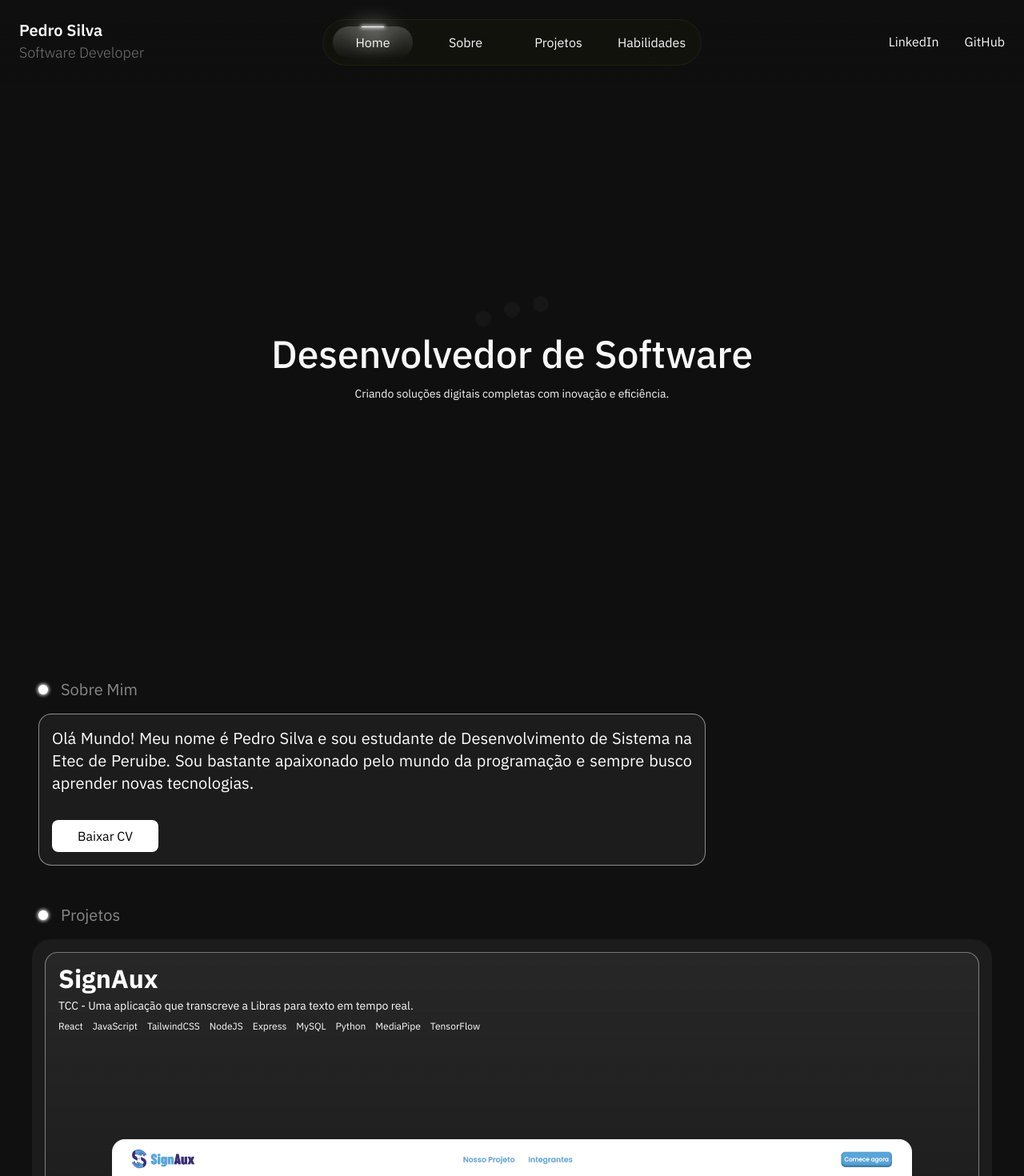
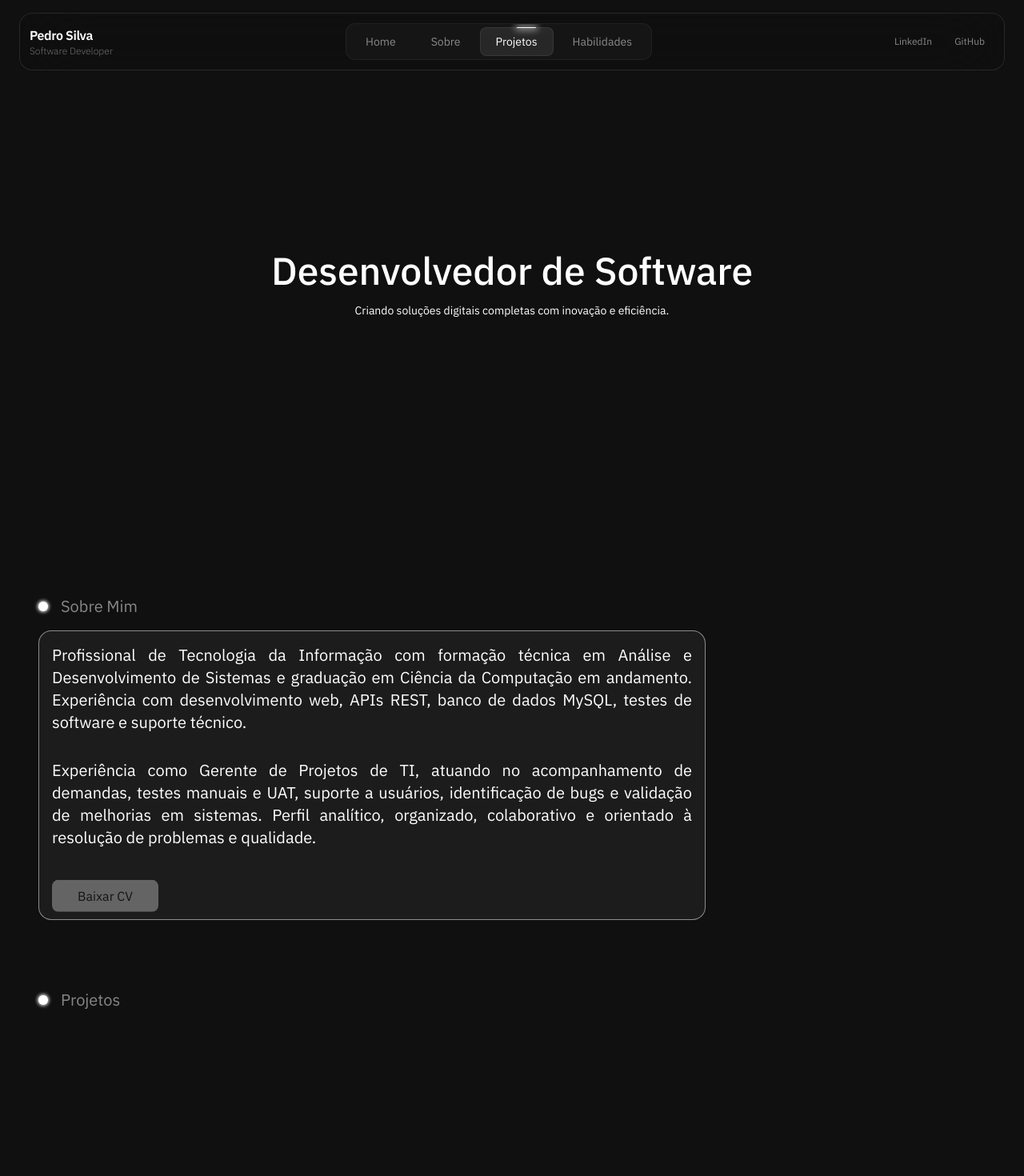
Before and after one commit to GDF97/gdf97-portfolio, a React (Vite) app: page / in a window 1280 px wide. Shown: the top 1470 px of the page at 80% size. Built offline with nearby package versions, Linux system fonts and the light colour scheme.

Commit message:
feat: Adicionando novo projeto; style: Novas animações com o framer motion

```diff
--- a/src/App.jsx
+++ b/src/App.jsx
@@ -1,18 +1,46 @@
-import { Link } from "react-router-dom";
+import { motion } from "framer-motion";
 import Header from "./components/Header";
 import ProjectCard from "./components/ProjectCard";
 import { useEffect, useState } from "react";
 import SkillCard from "./components/SkillCard";
-import Loader from "./components/Loader";
-import restapicountries from "./assets/restapicountries.png";
+import blogbanner from "./assets/blogbanner.png";
 import vfv from "./assets/vfv.png";
 import signaux from "./assets/signaux.png";
 import frontendmentor from "./assets/frontendmentor.png";
+import About from "./components/About";
+import TypeWwriter from "./components/TypeWriter";
 
 function App() {
+  const [startHeaderTyping, setStartHeaderTyping] = useState(false);
+  const [firstHeaderFinished, setFirstHeaderFinished] = useState(false);
+  const [secondHeaderFinished, setSecondHeaderFinished] = useState(false);
+
+  const containerVariants = {
+    hidden: {},
+    visible: {
+      transition: {
+        staggerChildren: 0.08,
+      },
+    },
+  };
+
+  const liItemVariants = {
+    hidden: {
+      opacity: 0,
+      x: -20,
+    },
+    visible: {
+      opacity: 1,
+      x: 0,
+      transition: {
+        duration: 0.4,
+        ease: "easeOut",
+      },
+    },
+  };
+
   const [projects, setProject] = useState([
     {
-      id: 1,
       name: "SignAux",
       s_description:
         "TCC - Uma aplicação que transcreve a Libras para texto em tempo real.",
@@ -31,7 +59,13 @@ function App() {
       url: "https://github.com/signaux-devs",
     },
     {
-      id: 2,
+      name: "Blog97 GDF",
+      s_description: "Blog pessoal inspirado no famoso site MySpace",
+      stack: ["HTML", "CSS", "PHP", "MYSQL"],
+      img: blogbanner,
+      url: "https://blog97gdf.com.br/",
+    },
+    {
       name: "VintageFilmVault",
       s_description: "Uma locadora de filmes antigos",
       stack: [
@@ -47,7 +81,6 @@ function App() {
       url: "https://github.com/GDF97/VintageFilmVault-frontend",
     },
     {
-      id: 3,
       name: "GoodMovies97",
       s_description:
         "Site no qual é possível realizar uma busca de informações de um determinado filme",
@@ -56,15 +89,6 @@ function App() {
       url: "https://github.com/GDF97/good-movie-97",
     },
     {
-      id: 4,
-      name: "Rest API Countries",
-      s_description: "Site que utiliza uma API que mostra os países do mundo",
-      stack: ["React", "TypeScript", "SCSS"],
-      img: restapicountries,
-      url: "https://rest-api-countries-iota.vercel.app/",
-    },
-    {
-      id: 5,
       name: "FrontEndMentor projects",
       s_description: "Site que mostra todos os meus projetos do FrontEndMentor",
       stack: ["React", "CSS"],
@@ -83,53 +107,49 @@ function App() {
   ]);
 
   const [hSkills, setHskills] = useState([
-    "HTML",
-    "CSS",
-    "SCSS",
-    "JavaScript",
     "TypeScript",
     "PHP",
-    "C#",
+    "TailwindCSS",
     "Python",
-    "TailwindCSS",
     "ReactJS",
+    "Laravel",
     "NextJS",
-    "MySQL",
     "NodeJS",
     "ExpressJS",
-    "VSCode",
-    "Visual Studio",
-    "NeoVim",
+    "MySQL",
     "Git",
-    "GitHub",
     "Figma",
   ]);
 
-  const [loader, setLoader] = useState(true);
-
-  useEffect(() => {
-    setTimeout(() => {
-      setLoader(false);
-    }, 8000);
-  }, []);
-
   return (
     <div className={`w-full relative `}>
-      {loader && <Loader />}
       <Header />
 
       <main className="w-full min-h-screen pt-4 px-4 lg:px-12 pb-24 flex flex-col gap-12 font-ibm relative 2xl:px-24 md:pb-48 ">
-        <section
+        <motion.section
           className="w-full min-h-[85vh] flex items-center justify-center flex-col text-center gap-4 relative"
           id="home"
+          onViewportEnter={() => setStartHeaderTyping(true)}
         >
           <h1 className="text-2xl sm:text-5xl text-white ibm-plex-sans-medium">
-            Desenvolvedor de Software
+            <TypeWwriter
+              text={"Desenvolvedor de Software"}
+              speed={15}
+              start={startHeaderTyping}
+              onComplete={() => setFirstHeaderFinished(true)}
+            />
           </h1>
           <p className="w-full text-sm xs:text-2xl text-white ibm-plex-sans-regular md:w-[500px]">
-            Criando soluções digitais completas com inovação e eficiência.
+            <TypeWwriter
+              text={
+                " Criando soluções digitais completas com inovação e eficiência."
+              }
+              speed={15}
+              start={firstHeaderFinished}
+              onComplete={() => setSecondHeaderFinished(true)}
+            />
           </p>
-        </section>
+        </motion.section>
         <section className="w-full flex flex-col gap-4" id="about">
           <div className="flex items-center gap-4">
             <div className="w-[12px] h-[12px] bg-white shadow-[0_0_4px_1px_#FFF] rounded-full"></div>
@@ -137,26 +157,8 @@ function App() {
               Sobre Mim{" "}
             </h1>
           </div>
-          <div className="w-full flex flex-col gap-2 text-white">
-            <div className="w-full md:w-fit flex flex-col gap-8 p-2 items-start border border-[#FFFFFF80] rounded-2xl bg-[#FFFFFF0D] md:p-4">
-              <p className="w-full text-base lg:w-[600px] xl:w-[800px] md:text-xl text-justify">
-                {" "}
-                Olá Mundo! Meu nome é Pedro Silva e sou estudante de
-                Desenvolvimento de Sistema na Etec de Peruibe. Sou bastante
-                apaixonado pelo mundo da programação e sempre busco aprender
-                novas tecnologias.{" "}
-              </p>
-              <a
-                href="/cv_pedro_silva.docx"
-                className="text-black rounded-lg px-2 lg:px-8 py-2 bg-white"
-                download
-              >
-                Baixar CV
-              </a>
-            </div>
-            {/* <Link to={"/about"} className="w-full lg:w-fit">
-              Ver mais sobre mim
-            </Link> */}
+          <div className="w-full min-h-[50vh] flex flex-col gap-2 text-white">
+            <About />
           </div>
         </section>
         <section className="w-full flex flex-col gap-4" id="projects">
@@ -180,18 +182,42 @@ function App() {
             </h1>
           </div>
           <div className="w-full flex flex-col items-center justify-center gap-8 text-white">
-            <div className="grid grid-cols-1 md:grid-cols-3 gap-4">
+            <motion.div
+              className="grid grid-cols-1 md:grid-cols-3 gap-4"
+              variants={containerVariants}
+              initial="hidden"
+              whileInView="visible"
+              viewport={{
+                once: true,
+                amount: 0.2,
+              }}
+            >
               {hSkills.map((s, index) => (
                 <SkillCard skill={s} key={index} />
               ))}
-            </div>
+            </motion.div>
             <div className="w-full xl:w-[900px] flex flex-col gap-4 items-start border border-[#ffffff50] rounded-2xl bg-[#ffffff05] p-4">
               <h1 className="text-xl text-[#ffffff50]">SoftSkills</h1>
-              <div className="w-full grid grid-cols-1 md:grid-cols-2 gap-2">
+              <motion.ul
+                className="w-full grid grid-cols-1 md:grid-cols-2 gap-2"
+                variants={containerVariants}
+                initial="hidden"
+                whileInView="visible"
+                viewport={{
+                  once: true,
+                  amount: 0.2,
+                }}
+              >
                 {softSkills.map((s, index) => (
-                  <li key={index}>{s}</li>
+                  <motion.li
+                    key={index}
+                    className="ml-4 list-disc"
+                    variants={liItemVariants}
+                  >
+                    {s}
+                  </motion.li>
                 ))}
-              </div>
+              </motion.ul>
             </div>
           </div>
         </section>
--- /dev/null
+++ b/src/components/About.jsx
@@ -0,0 +1,77 @@
+import { useState } from "react";
+import { motion } from "framer-motion";
+import Typewriter from "./TypeWriter";
+
+function About() {
+  const [startTyping, setStartTyping] = useState(false);
+  const [firstFinished, setFirstFinished] = useState(false);
+  const [secondFinished, setSecondFinished] = useState(false);
+
+  const text1 =
+    "Profissional de Tecnologia da Informação com formação técnica em Análise e Desenvolvimento de Sistemas e graduação em Ciência da Computação em andamento. Experiência com desenvolvimento web, APIs REST, banco de dados MySQL, testes de software e suporte técnico.";
+
+  const text2 =
+    "Experiência como Gerente de Projetos de TI, atuando no acompanhamento de demandas, testes manuais e UAT, suporte a usuários, identificação de bugs e validação de melhorias em sistemas. Perfil analítico, organizado, colaborativo e orientado à resolução de problemas e qualidade.";
+
+  return (
+    <motion.div
+      className="w-full md:w-fit flex flex-col gap-8 p-2 items-start border border-[#FFFFFF80] rounded-2xl bg-[#FFFFFF0D] md:p-4"
+      initial={{ opacity: 0, y: 30 }}
+      whileInView={{
+        opacity: 1,
+        y: 0,
+      }}
+      viewport={{
+        once: true,
+        amount: 0.2,
+      }}
+      transition={{
+        duration: 0.6,
+        ease: "easeOut",
+      }}
+      onViewportEnter={() => setStartTyping(true)}
+    >
+      {/* Primeiro texto */}
+      <p className="w-full text-xs lg:w-[600px] xl:w-[800px] md:text-xl text-justify">
+        <Typewriter
+          text={text1}
+          speed={10}
+          start={startTyping}
+          onComplete={() => setFirstFinished(true)}
+        />
+      </p>
+
+      {/* Segundo texto */}
+      <p className="w-full text-xs lg:w-[600px] xl:w-[800px] md:text-xl text-justify">
+        <Typewriter
+          text={text2}
+          speed={10}
+          start={firstFinished}
+          onComplete={() => setSecondFinished(true)}
+        />
+      </p>
+
+      {/* Botão */}
+      <motion.a
+        href="/cv_pedro_silva.docx"
+        download
+        initial={{
+          opacity: 0,
+          y: 10,
+        }}
+        animate={{
+          opacity: secondFinished ? 1 : 0,
+          y: secondFinished ? 0 : 10,
+        }}
+        transition={{
+          duration: 0.4,
+        }}
+        className="text-black rounded-lg px-2 lg:px-8 py-2 bg-white"
+      >
+        Baixar CV
+      </motion.a>
+    </motion.div>
+  );
+}
+
+export default About;
--- a/src/components/Header.jsx
+++ b/src/components/Header.jsx
@@ -1,92 +1,215 @@
 import { motion } from "framer-motion";
 import { useEffect, useState } from "react";
 
+const menuItems = [
+  { id: "home", label: "Home" },
+  { id: "about", label: "Sobre" },
+  { id: "projects", label: "Projetos" },
+  { id: "skills", label: "Habilidades" },
+];
+
 function Header() {
-  const [scrollDistance, setScrollDistance] = useState(0);
+  const [activeSection, setActiveSection] = useState("home");
+  const [scrolled, setScrolled] = useState(false);
 
   useEffect(() => {
-    const handleScroll = () => setScrollDistance(window.scrollY);
-    window.addEventListener("scroll", handleScroll);
-    return () => window.removeEventListener("scroll", handleScroll);
+    const handleScroll = () => {
+      setScrolled(window.scrollY > 20);
+
+      const sections = menuItems
+        .map((item) => document.getElementById(item.id))
+        .filter(Boolean);
+
+      const viewportCenter = window.innerHeight / 2;
+
+      let closestSection = "home";
+      let closestDistance = Infinity;
+
+      sections.forEach((section) => {
+        const rect = section.getBoundingClientRect();
+
+        const sectionCenter = rect.top + rect.height / 2;
+        const distance = Math.abs(sectionCenter - viewportCenter);
+
+        /*
+         * Só considera se a seção estiver na tela.
+         */
+        if (
+          rect.bottom > 0 &&
+          rect.top < window.innerHeight &&
+          distance < closestDistance
+        ) {
+          closestDistance = distance;
+          closestSection = section.id;
+        }
+      });
+
+      setActiveSection(closestSection);
+    };
+
+    handleScroll();
+
+    window.addEventListener("scroll", handleScroll, { passive: true });
+    window.addEventListener("resize", handleScroll);
+
+    return () => {
+      window.removeEventListener("scroll", handleScroll);
+      window.removeEventListener("resize", handleScroll);
+    };
   }, []);
 
-  const getMenuItems = () => {
-    const isMobile = window.innerWidth < 1024;
-    return isMobile
-      ? [
-          { id: "home", label: "Home", min: 0, max: 600 },
-          { id: "about", label: "Sobre", min: 600, max: 900 },
-          { id: "projects", label: "Projetos", min: 900, max: 2700 },
-          { id: "skills", label: "Habilidades", min: 2700, max: Infinity },
-        ]
-      : [
-          { id: "home", label: "Home", min: 0, max: 830 },
-          { id: "about", label: "Sobre", min: 830, max: 1200 },
-          { id: "projects", label: "Projetos", min: 1200, max: 4549 },
-          { id: "skills", label: "Habilidades", min: 4549, max: Infinity },
-        ];
-  };
+  return (
+    <header className="fixed top-0 left-0 w-full z-50 px-4 md:px-6 pt-4">
+      <div
+        className={`
+          w-full mx-auto
+          flex items-center justify-center lg:justify-between
+          gap-4
+          px-3 py-3
+          rounded-2xl
+          border border-white/10
+          backdrop-blur-2xl
+          transition-all duration-500
 
-  return (
-    <header className="sticky inset-0 w-full p-6 bg-gradient-to-b from-[#101010] to-transparent z-10 overflow-hidden">
-      <div className="w-full flex flex-row justify-center lg:justify-between relative">
-        {/* Nome e Cargo */}
-        <div className="text-white hidden lg:block">
-          <h1 className="text-xl ibm-plex-sans-semibold">Pedro Silva</h1>
-          <p className="text-lg ibm-plex-sans-light text-[#ffffff70]">
+          ${
+            scrolled
+              ? "bg-[#101010]/75 shadow-[0_8px_40px_rgba(0,0,0,0.35)]"
+              : "bg-[#101010]/30"
+          }
+        `}
+      >
+        {/* IDENTIDADE */}
+        <a href="#home" className="hidden lg:block min-w-fit text-white">
+          <h1 className="text-base ibm-plex-sans-semibold tracking-tight">
+            Pedro Silva
+          </h1>
+
+          <p className="text-xs ibm-plex-sans-light text-white/40">
             Software Developer
           </p>
-        </div>
+        </a>
 
-        {/* Navegação */}
+        {/* MENU */}
         <nav
           role="navigation"
           aria-label="Menu principal"
-          className="lg:absolute text-white flex items-center gap-4 w-fit py-2 px-3 border border-[#ffff0010] rounded-full bg-[#ffff0005] lg:left-1/2 lg:-translate-x-1/2 backdrop-blur-xl"
+          className="
+            flex items-center
+            gap-1
+            p-1
+            rounded-xl
+            border border-white/5
+            bg-white/[0.03]
+            overflow-hidden
+          "
         >
-          {getMenuItems().map(({ id, label, min, max }) => {
-            const isActive = scrollDistance >= min && scrollDistance < max;
+          {menuItems.map((item) => {
+            const isActive = activeSection === item.id;
+
             return (
               <a
-                key={id}
-                href={`#${id}`}
-                className={`md:w-[100px] text-center rounded-full py-2 px-2 relative ${
-                  isActive
-                    ? "bg-gradient-to-b from-[#FFFFFF33] to-[#0C0C0C00]"
-                    : ""
-                }`}
+                key={item.id}
+                href={`#${item.id}`}
+                className="
+                  relative
+                  px-3 md:px-5
+                  py-2
+                  rounded-lg
+                  text-xs md:text-sm
+                  text-white/50
+                  hover:text-white
+                  transition-colors
+                  duration-300
+                "
               >
-                {label}
+                {/* FUNDO DO ITEM ATIVO */}
                 {isActive && (
                   <motion.div
-                    initial={{ width: 0 }}
-                    animate={{ width: 28 }}
-                    transition={{ ease: "easeInOut", duration: 0.5 }}
-                    className="absolute w-4 sm:w-8 h-[1px] bg-white top-0 left-1/2 -translate-x-1/2 shadow-[0_0_4px_1px_#FFF]"
-                  >
-                    <div className="w-full h-full shadow-[0_8px_30px_4px_#FFF]"></div>
-                  </motion.div>
+                    layoutId="activeMenu"
+                    className="
+                      absolute
+                      inset-0
+                      rounded-lg
+                      bg-white/[0.08]
+                      border border-white/[0.08]
+                    "
+                    transition={{
+                      type: "spring",
+                      stiffness: 400,
+                      damping: 30,
+                    }}
+                  />
+                )}
+
+                {/* TEXTO */}
+                <span
+                  className={`
+                    relative z-10
+                    ${isActive ? "text-white" : "text-white/50"}
+                  `}
+                >
+                  {item.label}
+                </span>
+
+                {/* LINHA SUPERIOR */}
+                {isActive && (
+                  <motion.div
+                    layoutId="activeIndicator"
+                    className="
+                      absolute
+                      top-0
+                      left-1/2
+                      -translate-x-1/2
+                      w-6
+                      h-[1px]
+                      bg-white
+                      rounded-full
+                      shadow-[0_0_8px_2px_rgba(255,255,255,0.7)]
+                    "
+                    transition={{
+                      type: "spring",
+                      stiffness: 400,
+                      damping: 30,
+                    }}
+                  />
                 )}
               </a>
             );
           })}
         </nav>
 
-        {/* Links Sociais */}
-        <div className="text-white lg:flex items-center gap-8 ibm-plex-sans-regular hidden">
+        {/* REDES */}
+        <div className="hidden lg:flex items-center gap-1 min-w-fit">
           <a
             href="https://www.linkedin.com/in/pedro-henrique-silva-727b74282/"
             target="_blank"
             rel="noopener noreferrer"
-            aria-label="Visite meu perfil no LinkedIn"
+            className="
+              px-3 py-2
+              rounded-lg
+              text-xs
+              text-white/50
+              hover:text-white
+              hover:bg-white/[0.05]
+              transition-all
+            "
           >
             LinkedIn
           </a>
+
           <a
             href="https://github.com/GDF97"
             target="_blank"
             rel="noopener noreferrer"
-            aria-label="Visite meu perfil no GitHub"
+            className="
+              px-3 py-2
+              rounded-lg
+              text-xs
+              text-white/50
+              hover:text-white
+              hover:bg-white/[0.05]
+              transition-all
+            "
           >
             GitHub
           </a>
--- a/src/components/Loader.jsx
+++ /dev/null
@@ -1,33 +0,0 @@
-import { motion } from "framer-motion";
-import { useState } from "react";
-
-function Loader() {
-  const [isVisible, setIsVisible] = useState(true);
-
-  return (
-    <motion.div
-      initial={{ opacity: 1 }}
-      animate={{ opacity: 0 }}
-      transition={{ duration: 8 }}
-      className="w-full h-screen flex items-center justify-center gap-4 absolute inset-0 z-30 bg-black"
-    >
-      {[0, 0.2, 0.4].map((delay, index) => (
-        <motion.div
-          key={index}
-          initial={{ y: 0 }}
-          animate={{ y: -20 }}
-          transition={{
-            ease: "easeInOut",
-            duration: 0.5,
-            repeat: Infinity,
-            repeatType: "reverse",
-            delay,
-          }}
-          className="w-5 h-5 bg-white rounded-full z-40"
-        ></motion.div>
-      ))}
-    </motion.div>
-  );
-}
-
-export default Loader;
--- /dev/null
+++ b/src/components/TypeWriter.jsx
@@ -0,0 +1,36 @@
+import { useEffect, useState } from "react";
+
+function TypeWwriter({ text, speed = 20, start = false, onComplete }) {
+  const [displayText, setDisplayText] = useState("");
+  const [finished, setFinished] = useState(false);
+
+  useEffect(() => {
+    if (!start || finished) return;
+
+    let index = 0;
+
+    const interval = setInterval(() => {
+      index++;
+
+      setDisplayText(text.slice(0, index));
+
+      if (index >= text.length) {
+        clearInterval(interval);
+        setFinished(true);
+        onComplete?.();
+      }
+    }, speed);
+
+    return () => clearInterval(interval);
+  }, [start, text, speed, finished, onComplete]);
+
+  return (
+    <>
+      {displayText}
+
+      {!finished && start && <span className="animate-pulse">|</span>}
+    </>
+  );
+}
+
+export default TypeWwriter;
```
Also changed, not shown: src/components/ProjectCard.jsx (+11 -2 lines), src/components/SkillCard.jsx (+24 -3 lines), src/assets/blogbanner.png (added).
